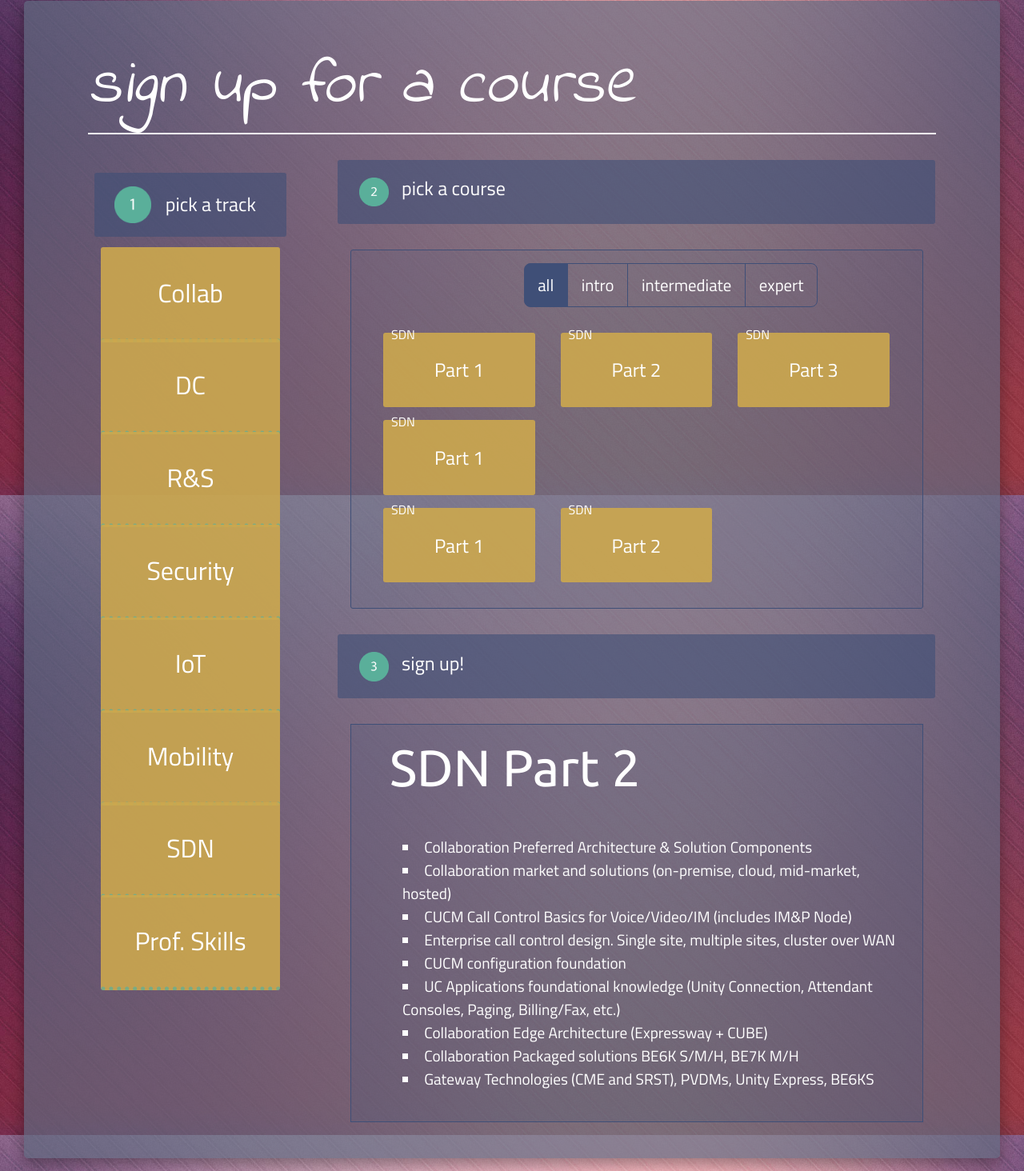
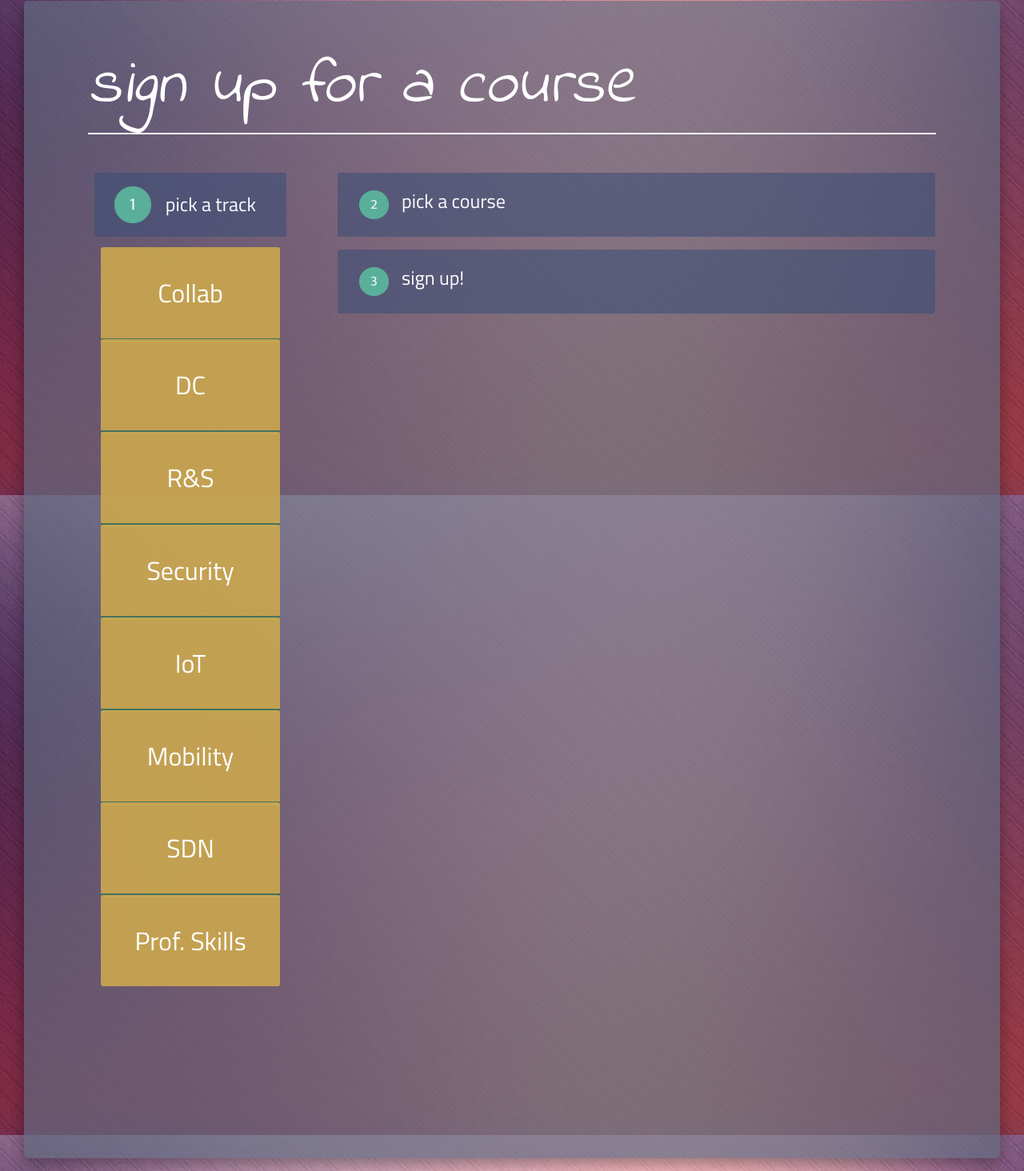
Before and after one commit to alisidd/waveXpand, a PHP site: page /training.php in a window 1280 px wide. Shown: the part 181-1645 px from the top of the page at 80% size. Run offline with PHP 8.4, Linux system fonts and the light colour scheme; some libraries are stand-ins or nearby versions.

Commit message:
Hide irrelevant steps until option is clicked

```diff
--- a/css/styles.css
+++ b/css/styles.css
@@ -23,11 +23,13 @@ a
     color: #fff;
 }
 
-::selection {
-  background-color: rgba(204, 168, 78, .7);/* WebKit/Blink Browsers */
+::selection
+{
+    background-color: rgba(204, 168, 78, .7);/* WebKit/Blink Browsers */
 }
-::-moz-selection {
-  background-color: rgba(204, 168, 78, .7);/* Gecko Browsers */
+::-moz-selection
+{
+    background-color: rgba(204, 168, 78, .7);/* Gecko Browsers */
 }
 
 .logo
@@ -251,9 +253,14 @@ iframe
 
     color: #fff;
     border: none;
-    border-bottom: 5px dotted rgba(90, 175, 154, .7);
+    border-bottom: 5px groove rgba(90, 175, 154, .7);
     border-radius: 3px;
     background-color: rgba(204, 168, 78, .9);
+}
+
+.track-option-last
+{
+    border-bottom: none;
 }
 
 .course-option--desc
@@ -269,6 +276,7 @@ iframe
 
     width: 102%;
     height: 5rem;
+    margin-top: 1rem;
 
     text-align: left;
 
@@ -301,7 +309,9 @@ iframe
 
 .courses
 {
-    margin: 4rem 1rem 0 0;
+    display: none;
+
+    margin: 4rem 1rem 1 0;
 
     border: 1px solid rgba(63, 79, 119, 1);
     border-radius: 3px;
@@ -412,6 +422,8 @@ iframe
 
 .course-signup
 {
+    display: none;
+
     margin-top: 4rem;
     margin-right: 1rem;
 
--- a/training.php
+++ b/training.php
@@ -61,11 +61,13 @@
 
     <script type="text/javascript">
       function displayCourse(course) {
+        document.getElementsByClassName("course-signup").style.display = "auto";
       }
     </script>
 
     <script type="text/javascript">
       function populateList(track) {
+        document.getElementsByClassName("course").style.display = "auto";
         var courses = document.getElementsByClassName("course-title");
         var i;
         for (i = 0; i < courses.length; i++) {
@@ -212,7 +214,7 @@
               <button class="track-option" onclick="populateList(this.innerHTML);" type="button">
                 <p> SDN </p>
               </button>
-              <button class="track-option" onclick="populateList(this.innerHTML);" type="button">
+              <button class="track-option track-option-last" onclick="populateList(this.innerHTML);" type="button">
                 <p> Prof. Skills </p>
               </button>
             </div>
```
